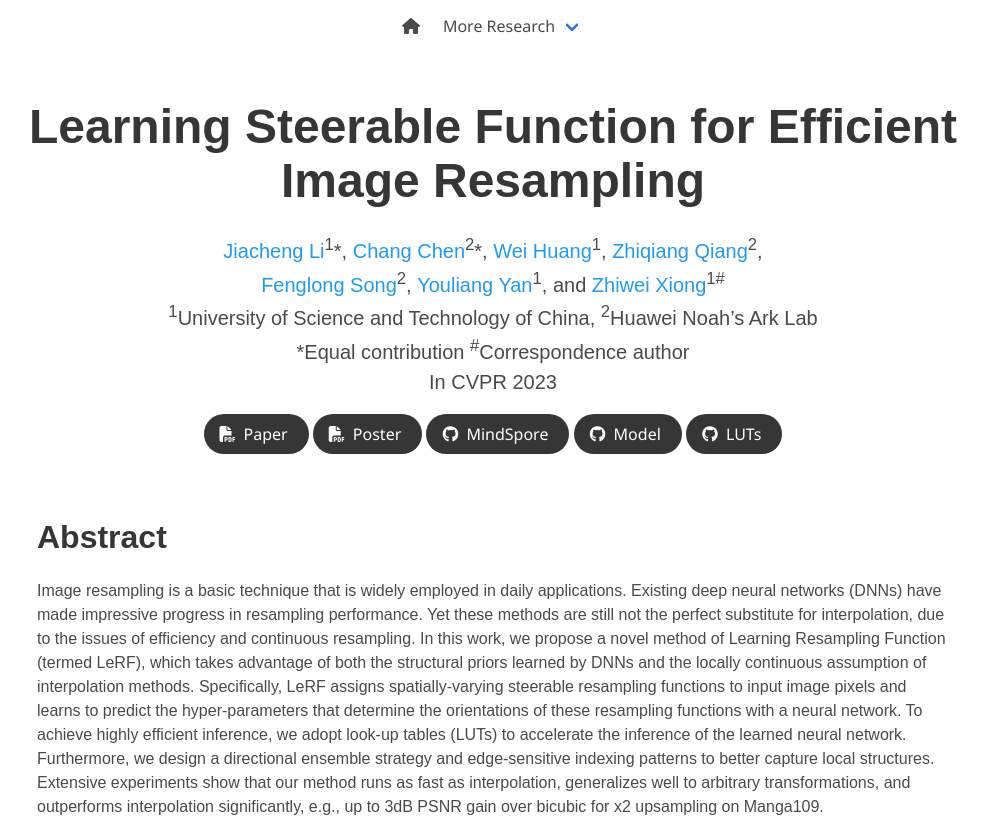
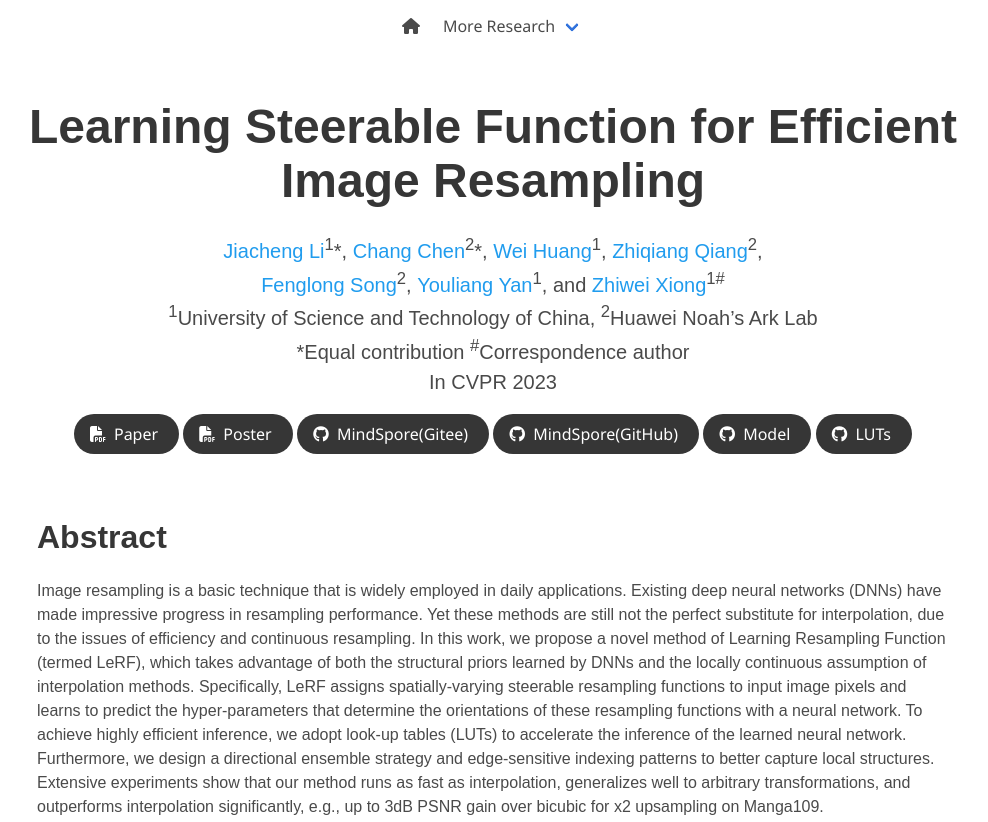
Before and after one commit to ddlee-cn/lerf-web, a plain HTML site: page index.html in a window 1280 px wide. Shown: the top 822 px of the page, without its empty margins (147-1135 px from the left). Drawn offline with nearby package versions, Linux system fonts and the light colour scheme; some icons are missing; a web font is replaced by a local one.

Commit message:
update github code link

```diff
--- a/index.html
+++ b/index.html
@@ -169,7 +169,17 @@
                   <span class="icon">
                       <i class="fab fa-github"></i>
                   </span>
-                  <span>MindSpore</span>
+                  <span>MindSpore(Gitee)</span>
+                  </a>
+              </span>
+              <!-- Code Link. -->
+              <span class="link-block">
+                <a href="https://github.com/ddlee-cn/LeRF-MindSpore"
+                   class="external-link button is-normal is-rounded is-dark">
+                  <span class="icon">
+                      <i class="fab fa-github"></i>
+                  </span>
+                  <span>MindSpore(GitHub)</span>
                   </a>
               </span>
             <span class="link-block">
@@ -250,7 +260,7 @@
       </video>
       <p>Arbitrary-Scale Super-Resolution</p> -->
       <video id="teaser" autoplay muted loop playsinline height="100%">
-        <source src="static/images/LeRF_homographic.mp4"
+        <source src="static/images/LeRF_Homographic.mp4"
                 type="video/mp4">
       </video>
       <p>Homographic Transformation</p>
```
